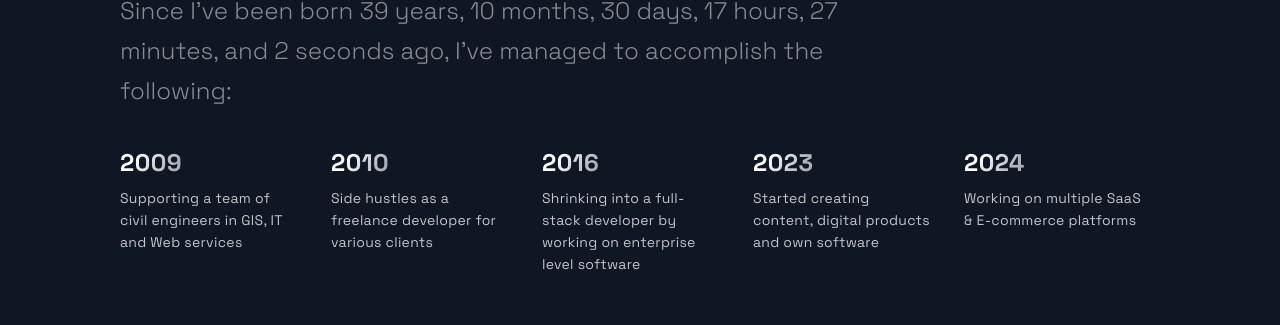
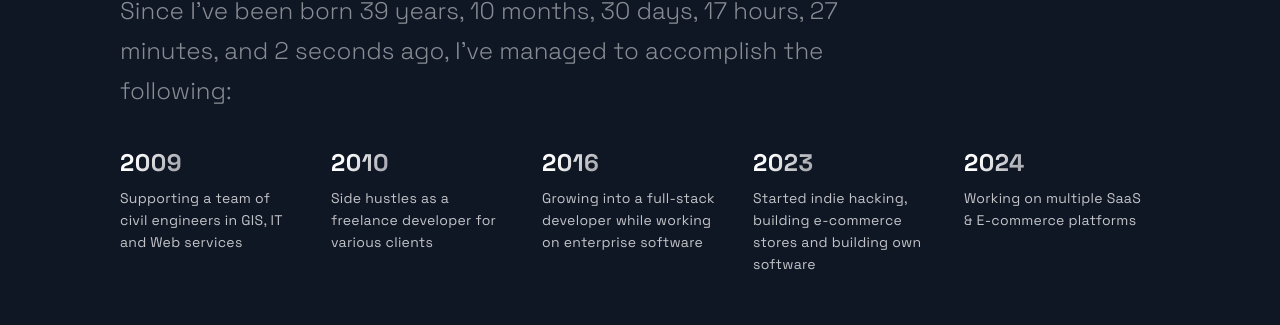
Before and after one commit to samiralibabic/portfolio, a Next.js app: page / in a window 1280 px wide. Shown: the part 2791-3116 px from the top of the page. Built offline with nearby package versions, Linux system fonts and the light colour scheme.

Commit message:
Improve timeline copy

```diff
--- a/src/constants/constants.js
+++ b/src/constants/constants.js
@@ -119,7 +119,7 @@ export const technologies = {
 export const TimeLineData = [
   { year: 2009, text: 'Supporting a team of civil engineers in GIS, IT and Web services', },
   { year: 2010, text: 'Side hustles as a freelance developer for various clients', },
-  { year: 2016, text: 'Shrinking into a full-stack developer by working on enterprise level software', },
-  { year: 2023, text: 'Started creating content, digital products and own software', },
+  { year: 2016, text: 'Growing into a full-stack developer while working on enterprise software', },
+  { year: 2023, text: 'Started indie hacking, building e-commerce stores and building own software', },
   { year: 2024, text: 'Working on multiple SaaS & E-commerce platforms', },
 ];
```
